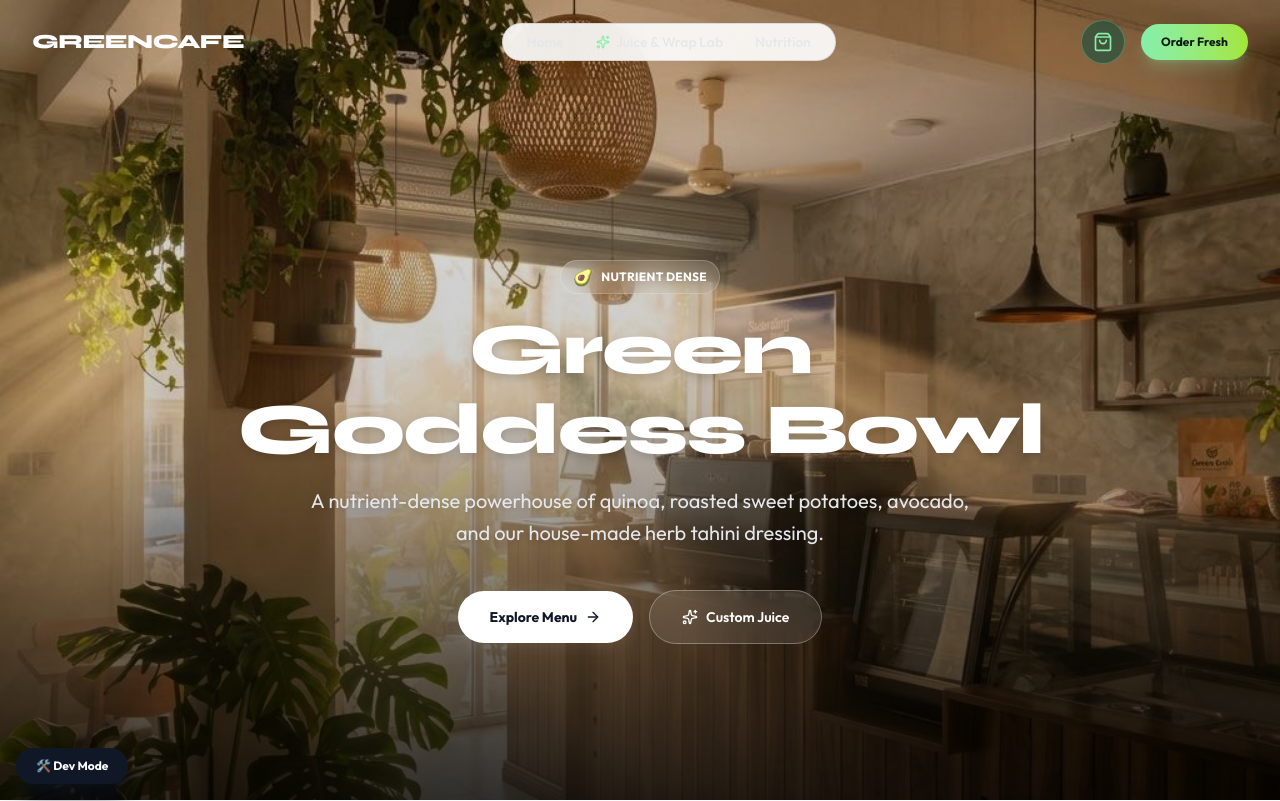
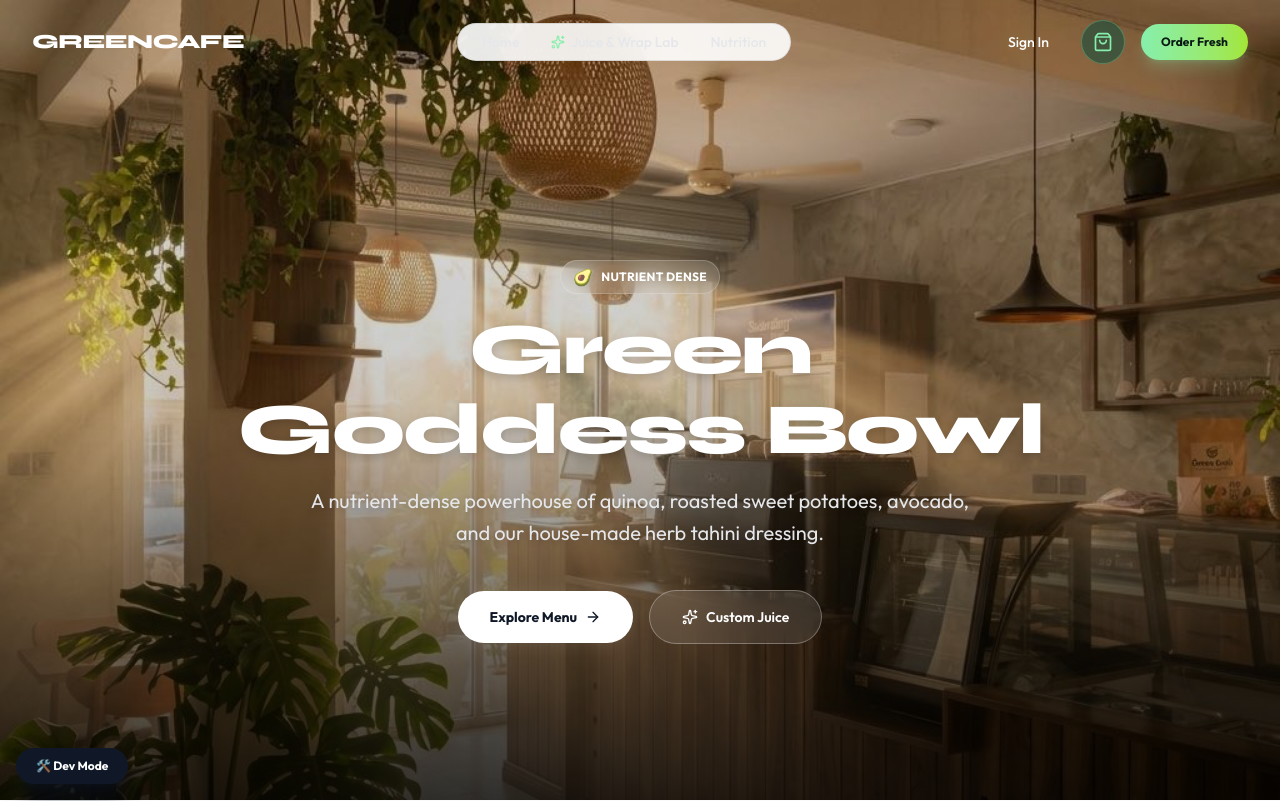
Before and after one commit to ranyon/GreenCafe2, a React (Vite) app: page / in a window 1280 px wide. Shown: the top 801 px of the page. Built offline with nearby package versions, Linux system fonts and the light colour scheme; no server answers; a web font is replaced by a local one.

Commit message:
Configure Firebase Auth, use existing project, and update Navbar UI

```diff
--- a/src/components/Navbar.jsx
+++ b/src/components/Navbar.jsx
@@ -1,8 +1,10 @@
 import React, { useState, useEffect } from 'react';
 import { ShoppingBag, Menu as MenuIcon, X, Sparkles } from 'lucide-react';
 import { Link } from 'react-router-dom';
+import { useAuth } from '../context/AuthContext';
 
 export default function Navbar({ cartCount, onOpenCart }) {
+  const { currentUser, loginWithGoogle, logout } = useAuth();
   const [scrolled, setScrolled] = useState(false);
   const [mobileOpen, setMobileOpen] = useState(false);
 
@@ -62,6 +64,27 @@ export default function Navbar({ cartCount, onOpenCart }) {
 
         {/* Action Buttons */}
         <div className="flex items-center gap-4">
+          {!currentUser ? (
+            <button
+              onClick={loginWithGoogle}
+              className="hidden sm:inline-flex items-center justify-center px-4 py-2 text-sm font-medium text-white hover:text-[#86EFAC] transition-colors"
+            >
+              Sign In
+            </button>
+          ) : (
+            <div className="flex items-center gap-3">
+              <Link to="/profile" className="w-8 h-8 rounded-full overflow-hidden border border-[#86EFAC]/30 hover:border-[#86EFAC] transition-all">
+                <img src={currentUser.photoURL || `https://ui-avatars.com/api/?name=${currentUser.displayName}`} alt="Profile" className="w-full h-full object-cover" />
+              </Link>
+              <button
+                onClick={logout}
+                className="hidden sm:inline-flex text-xs font-medium text-gray-400 hover:text-white"
+              >
+                Logout
+              </button>
+            </div>
+          )}
+
           <button
             onClick={onOpenCart}
             className="relative min-w-[44px] min-h-[44px] flex items-center justify-center rounded-full bg-[#164E3D]/60 hover:bg-[#164E3D] text-[#86EFAC] border border-[#86EFAC]/30 transition-all hover:scale-105"
```
Also changed, not shown: 1 other file (tests, documents, lock files or other folders).
